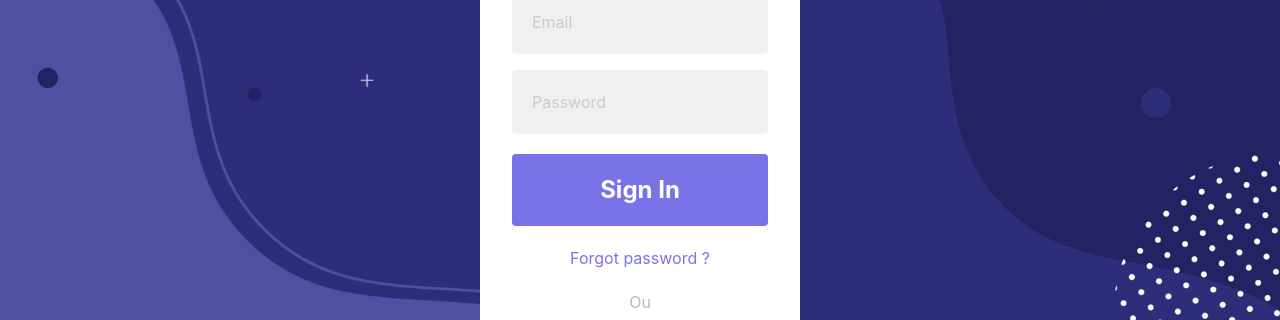
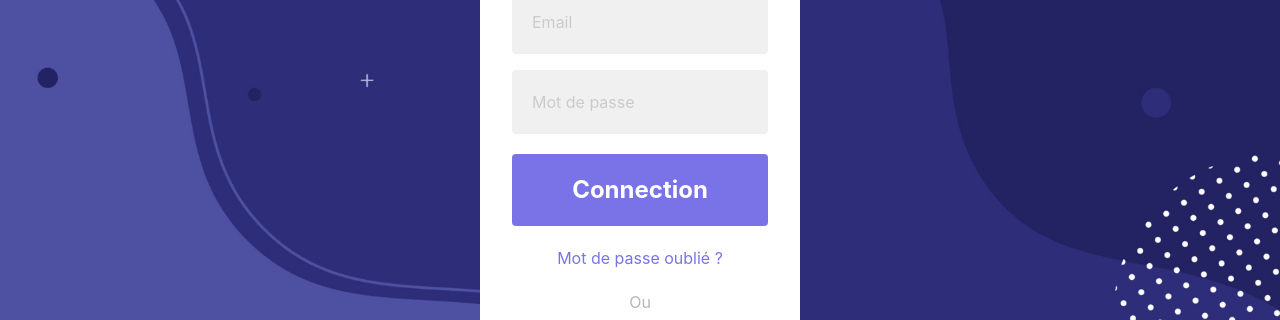
Before and after one commit to Nathandelenclos/Area, a React (Create React App) app in the folder web/: page /sign-in in a window 1280 px wide. Shown: the part 232-552 px from the top of the page. Built offline with nearby package versions, Linux system fonts and the light colour scheme.

Commit message:
feat: use props for SignInForms component

```diff
--- a/web/src/components/SignInForms.tsx
+++ b/web/src/components/SignInForms.tsx
@@ -1,36 +1,46 @@
 import React from "react";
 import MainButton from "@components/MainButton";
 import AuthInput from "@components/AuthInput";
+import AppContext from "@src/context/AppContextProvider";
 
-function SignInForms() {
+type SignInFormsProps = {
+  SignIn?: (email: string, password: string) => void;
+  RecoverPassword?: () => void;
+};
+
+function SignInForms({
+  SignIn = (email, password) => {
+    console.log(email, password);
+    window.location.href = "/create-applet";
+  },
+  RecoverPassword = () => {
+    window.location.href = "/sign-in/recover-password";
+  },
+}: SignInFormsProps) {
   const [Email, setEmail] = React.useState("");
   const [Password, setPassword] = React.useState("");
-  const SignIn = () => {
-    //TODO: Add sign in logic
-    window.location.href = "/create-applet";
-  };
+  const { translate } = AppContext();
+
   return (
     <div className="flex flex-col justify-center items-center mb-5">
       <AuthInput
-        placeholder={"Email"}
+        placeholder={translate("login", "email")}
         value={Email}
         setValue={setEmail}
         type={"email"}
       />
       <AuthInput
-        placeholder={"Password"}
+        placeholder={translate("login", "password")}
         value={Password}
         setValue={setPassword}
         type={"password"}
       />
-      <MainButton title={"Sign In"} onPress={SignIn} />
-      <p
-        onClick={() => {
-          window.location.href = "/sign-in/recover-password";
-        }}
-        className="text-[#7A73E7] cursor-pointer"
-      >
-        Forgot password ?
+      <MainButton
+        title={translate("login", "sign-in")}
+        onPress={() => SignIn(Email, Password)}
+      />
+      <p onClick={RecoverPassword} className="text-[#7A73E7] cursor-pointer">
+        {translate("login", "recoverPassword")}
       </p>
     </div>
   );
--- a/web/src/lang/fr.json
+++ b/web/src/lang/fr.json
@@ -1,8 +1,10 @@
 {
   "test": "test",
-  "sign-in": "Connection",
-  "sign-up": "S'enregistrer",
   "login": {
+    "email": "Email",
+    "password": "Mot de passe",
+    "sign-in": "Connection",
+    "sign-up": "S'enregistrer",
     "orConnectWith": "Ou connectez-vous avec",
     "recoverPassword": "Mot de passe oublié ?"
   },
```
